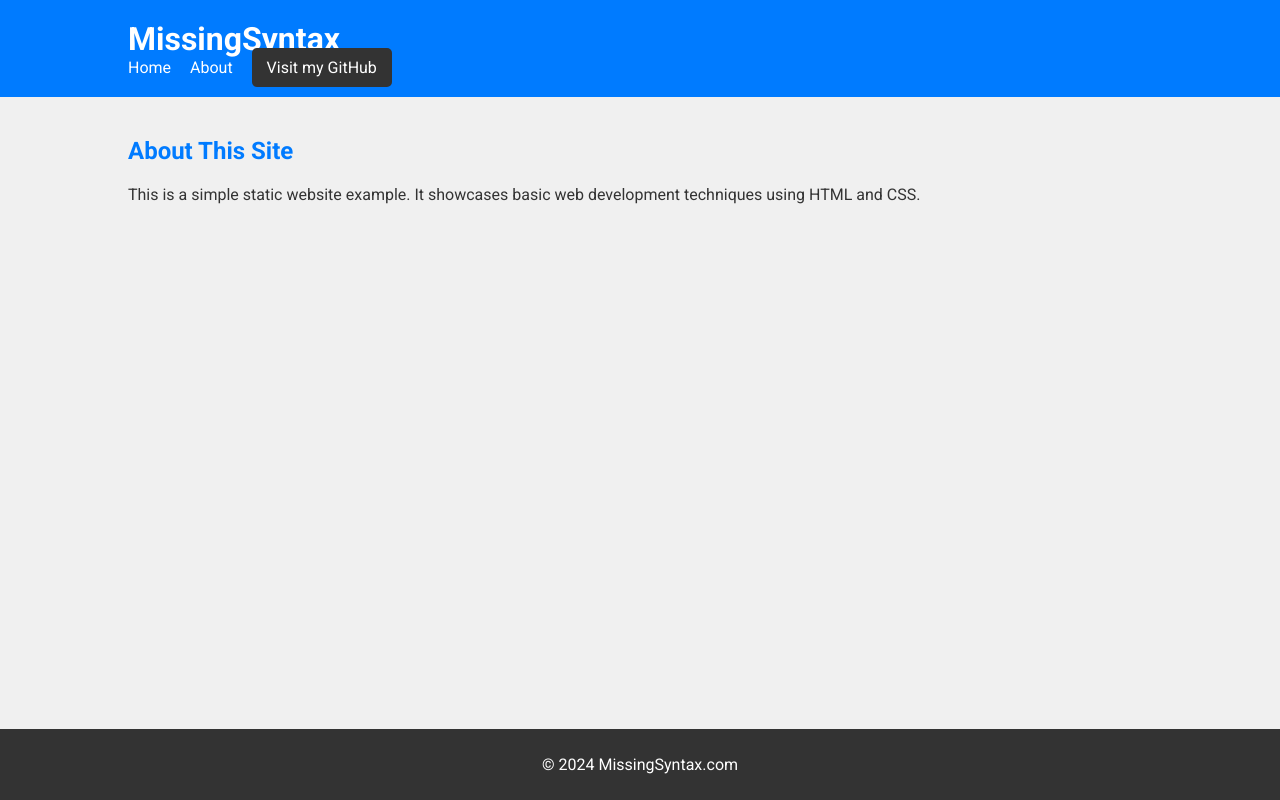
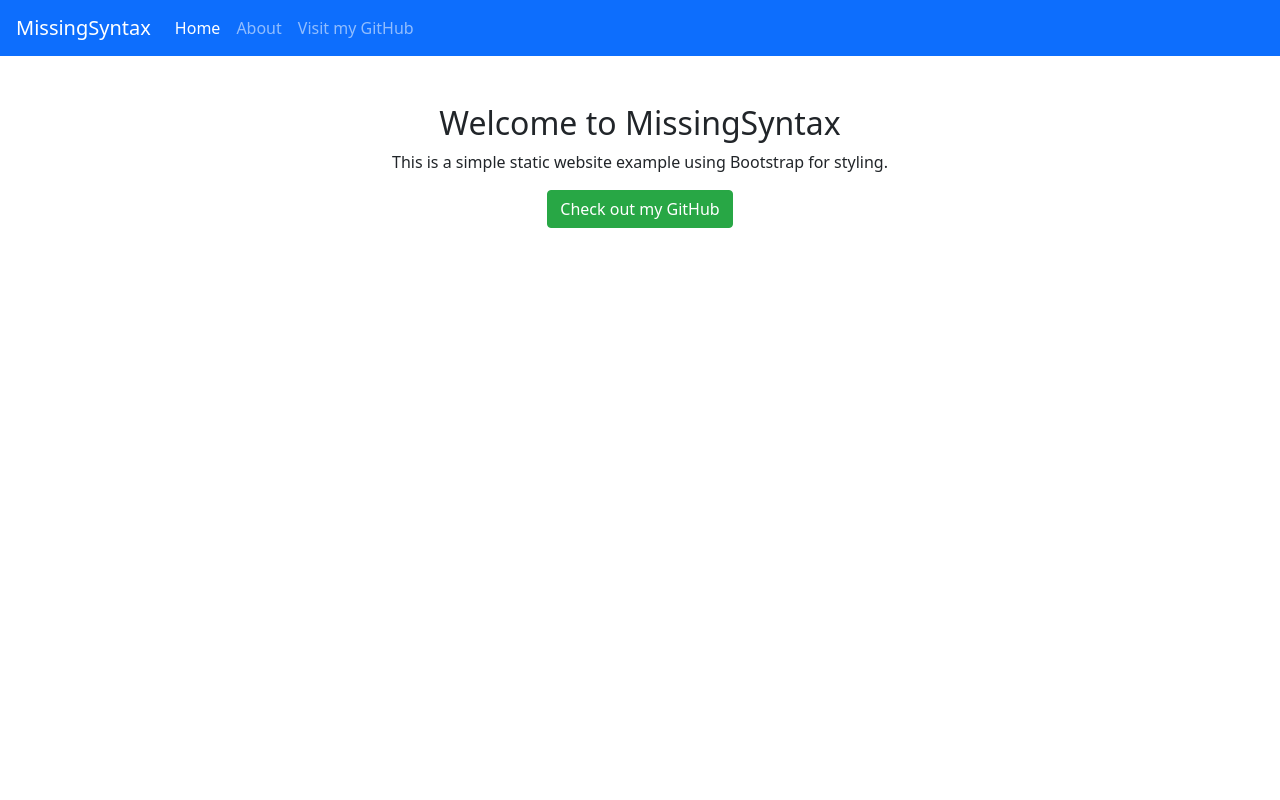
Before and after one commit to shadowzach7/cfwebpage, a plain HTML site: page index.html in a window 1280 px wide. Drawn offline with nearby package versions, Linux system fonts and the light colour scheme; a small style sheet from the web is missing.

Commit message:
bootstrap

```diff
--- a/index.html
+++ b/index.html
@@ -4,26 +4,43 @@
     <meta charset="UTF-8">
     <meta name="viewport" content="width=device-width, initial-scale=1.0">
     <title>Welcome to MissingSyntax</title>
-    <link href="style.css" rel="stylesheet">
-    <link href="https://fonts.googleapis.com/css2?family=Roboto:wght@400;700&display=swap" rel="stylesheet">
+    <!-- Bootstrap CSS -->
+    <link href="https://stackpath.bootstrapcdn.com/bootstrap/5.0.0-alpha1/css/bootstrap.min.css" rel="stylesheet" integrity="sha384-r4NyP46KrjDj/8SA6mR2pHcqE63zjvrZilY6pPRoN7o4SQnXU/3owzGwpBfE6LoO" crossorigin="anonymous">
 </head>
 <body>
-    <header>
-        <h1>MissingSyntax</h1>
-        <nav>
-            <a href="index.html">Home</a>
-            <a href="about.html">About</a>
-            <a href="https://github.com/shadowzach7" target="_blank" class="github-link">Visit my GitHub</a>
-        </nav>
-    </header>
-    <main>
-        <section>
-            <h2>About This Site</h2>
-            <p>This is a simple static website example. It showcases basic web development techniques using HTML and CSS.</p>
-        </section>
-    </main>
-    <footer>
-        <p>&copy; 2024 MissingSyntax.com</p>
-    </footer>
+    <nav class="navbar navbar-expand-lg navbar-dark bg-primary">
+      <div class="container-fluid">
+        <a class="navbar-brand" href="#">MissingSyntax</a>
+        <button class="navbar-toggler" type="button" data-bs-toggle="collapse" data-bs-target="#navbarNav" aria-controls="navbarNav" aria-expanded="false" aria-label="Toggle navigation">
+          <span class="navbar-toggler-icon"></span>
+        </button>
+        <div class="collapse navbar-collapse" id="navbarNav">
+          <ul class="navbar-nav">
+            <li class="nav-item">
+              <a class="nav-link active" aria-current="page" href="index.html">Home</a>
+            </li>
+            <li class="nav-item">
+              <a class="nav-link" href="about.html">About</a>
+            </li>
+            <li class="nav-item">
+              <a class="nav-link" href="https://github.com/yourusername" target="_blank">Visit my GitHub</a>
+            </li>
+          </ul>
+        </div>
+      </div>
+    </nav>
+
+    <div class="container mt-5">
+        <div class="row">
+            <div class="col-md-12 text-center">
+                <h2>Welcome to MissingSyntax</h2>
+                <p>This is a simple static website example using Bootstrap for styling.</p>
+                <a href="https://github.com/yourusername" class="btn btn-success" target="_blank">Check out my GitHub</a>
+            </div>
+        </div>
+    </div>
+
+    <!-- Bootstrap Bundle with Popper -->
+    <script src="https://stackpath.bootstrapcdn.com/bootstrap/5.0.0-alpha1/js/bootstrap.bundle.min.js" integrity="sha384-oesi62hXKZ3M24KJZfV2HJyPpFptlOAsWU4cWnN4J2Mt7J3FfSQ64c2B/s7AwQyG" crossorigin="anonymous"></script>
 </body>
 </html>
--- a/style.css
+++ /dev/null
@@ -1,57 +0,0 @@
-body {
-    font-family: 'Roboto', sans-serif;
-    margin: 0;
-    padding: 0;
-    background-color: #f0f0f0;
-    color: #333;
-}
-
-header {
-    background-color: #007bff;
-    color: #ffffff;
-    padding: 20px 10%;
-}
-
-header h1 {
-    margin: 0;
-}
-
-nav a {
-    margin-right: 15px;
-    color: #ffffff;
-    text-decoration: none;
-}
-
-nav a.github-link {
-    background-color: #333;
-    padding: 10px 15px;
-    border-radius: 5px;
-}
-
-nav a.github-link:hover {
-    background-color: #555;
-}
-
-main {
-    padding: 20px 10%;
-}
-
-section h2 {
-    color: #007bff;
-}
-
-footer {
-    background-color: #333;
-    color: #ffffff;
-    text-align: center;
-    padding: 10px 0;
-    position: absolute;
-    width: 100%;
-    bottom: 0;
-}
-
-@media (max-width: 600px) {
-    header, main, footer {
-        padding: 20px;
-    }
-}
```
